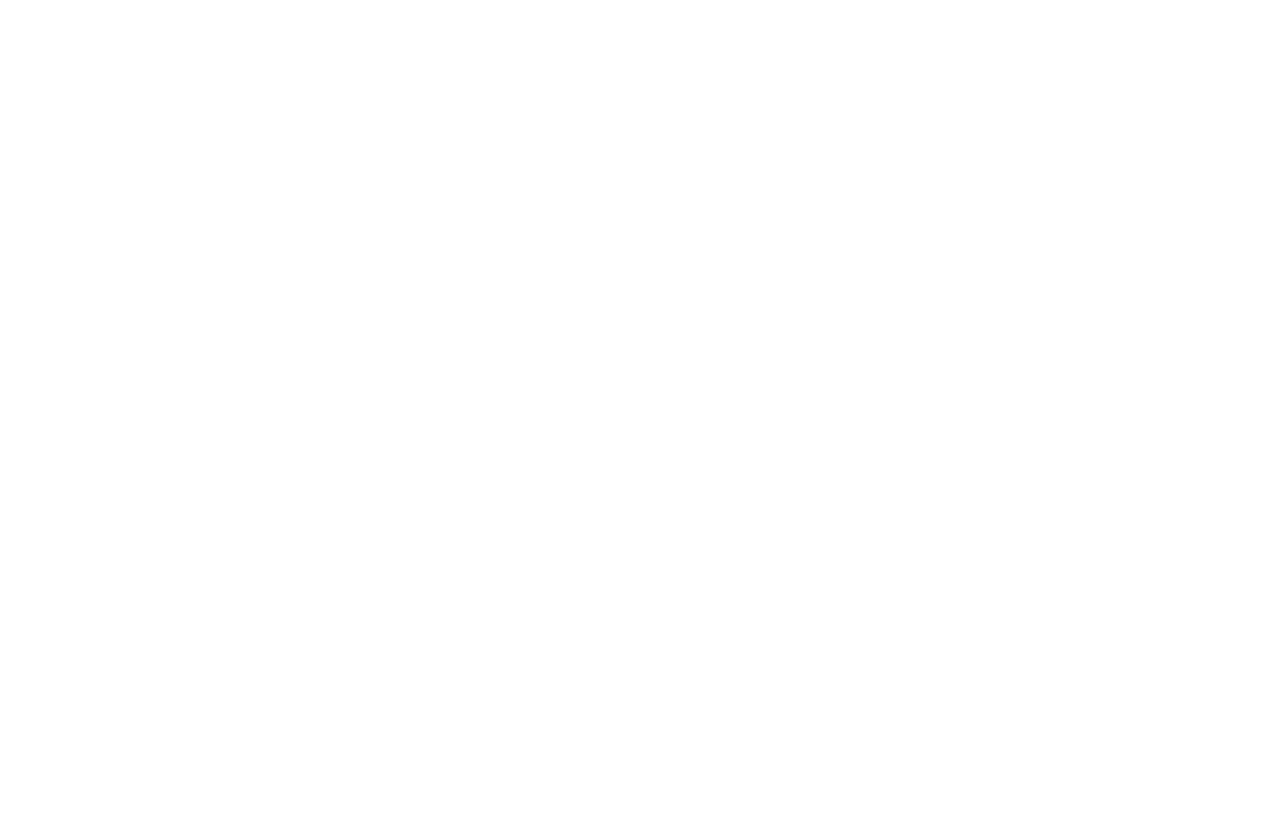
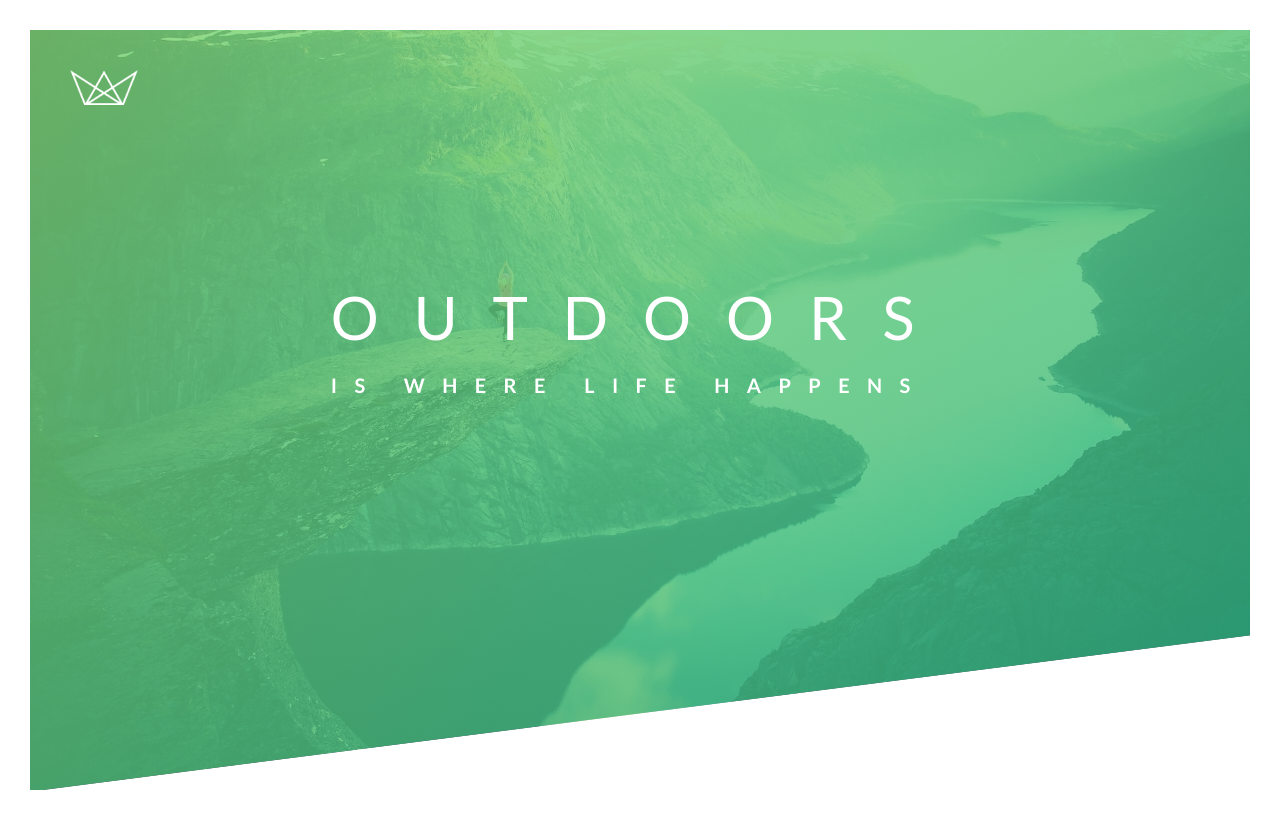
Before and after one commit to SaadBajwa659/natour, a React (Create React App) app: page / in a window 1280 px wide. Built offline with nearby package versions, Linux system fonts and the light colour scheme.

Commit message:
Almost done with the header

```diff
--- a/public/index.html
+++ b/public/index.html
@@ -5,6 +5,9 @@
     <link rel="icon" href="%PUBLIC_URL%/../img/favicon.png" />
     <meta name="viewport" content="width=device-width, initial-scale=1" />
     <meta name="theme-color" content="#000000" />
+
+    <link href="https://fonts.googleapis.com/css?family=Lato:100,300,400,700,900" rel="stylesheet">
+
     <meta
       name="description"
       content="Web site created using create-react-app"
--- a/src/pages/Home.js
+++ b/src/pages/Home.js
@@ -1,9 +1,31 @@
 import React from "react";
+import "../styles/Base.scss";
+import "../styles/Booking.scss";
+import "../styles/Description.scss";
+import "../styles/Features.scss";
+import "../styles/Footer.scss";
+import "../styles/Header.scss";
+import "../styles/Review.scss";
+import "../styles/Tours.scss";
 
 const Home = () => {
-  return <div>
-
-  </div>;
+  return (
+    <div>
+      <header className="header">
+        <div className="header__logo-box">
+          <img src="img/logo-white.png" alt="Logo" className="header__logo" />
+        </div>
+        <div className="header__text-box">
+          <h1 className="header__heading-primary">
+            <span className="header__heading-primary__main">Outdoors</span>
+            <span className="header__heading-primary__sub">
+              is where life happens
+            </span>
+          </h1>
+        </div>
+      </header>
+    </div>
+  );
 };
 
 export default Home;
--- /dev/null
+++ b/src/styles/Base.scss
@@ -0,0 +1,38 @@
+:root {
+ --light-green: #7ed56f;
+ --medium-green: #55c57a;
+ --dark-green: #28b485;
+}
+
+@keyframes moveInLeft {
+  0% {
+    opacity: 0;
+    transform: translateX(-100px);
+  }
+
+  80% {
+
+  }
+
+  100% {
+    opacity: 1;
+    transform: translate(0);
+  }
+}
+
+* {
+  margin: 0;
+  padding: 0;
+  box-sizing: border-box;
+}
+
+body {
+  font-family: "Lato", sans-serif;
+  font-weight: 400;
+  font-size: 16px;
+  line-height: 1.7;
+  color: #777;
+  padding: 30px;
+
+  clip-path: polygon(0 0, 100% 0, 100% 77%, 0 97%);
+}
--- /dev/null
+++ b/src/styles/Header.scss
@@ -0,0 +1,50 @@
+.header {
+  height: 95vh;
+  background-image: linear-gradient(
+      to right bottom,
+      rgba(126, 213, 111, 0.8),
+      rgba(40, 180, 131, 0.8)
+    ),
+    url(../../public/img/hero.jpg);
+  background-size: cover;
+  background-position: top;
+  position: relative;
+
+  &__logo-box {
+    position: absolute;
+    top: 40px;
+    left: 40px;
+  }
+
+  &__logo {
+    height: 35px;
+  }
+
+  &__text-box {
+    position: absolute;
+    top: 40%;
+    left: 50%;
+    transform: translate(-50%, -50%);
+  }
+
+  &__heading-primary {
+    color: #fff;
+    text-transform: uppercase;
+
+    &__main {
+      display: block;
+      font-size: 60px;
+      font-weight: 400;
+      letter-spacing: 35px;
+      animation-name: moveInLeft;
+      animation-duration: 0.7s;
+    }
+
+    &__sub {
+      display: block;
+      font-size: 20px;
+      font-weight: 700;
+      letter-spacing: 17.4px;
+    }
+  }
+}
```
Also changed, not shown: src/styles/Booking.scss (added), src/styles/Description.scss (added), src/styles/Features.scss (added), src/styles/Footer.scss (added), src/styles/Review.scss (added), src/styles/Tours.scss (added).
